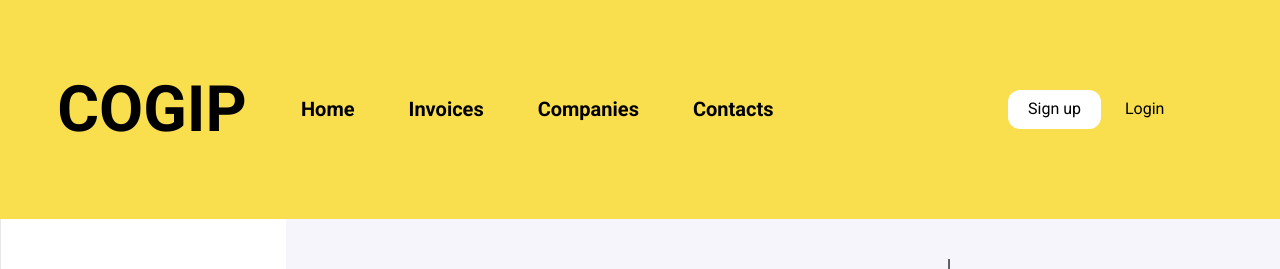
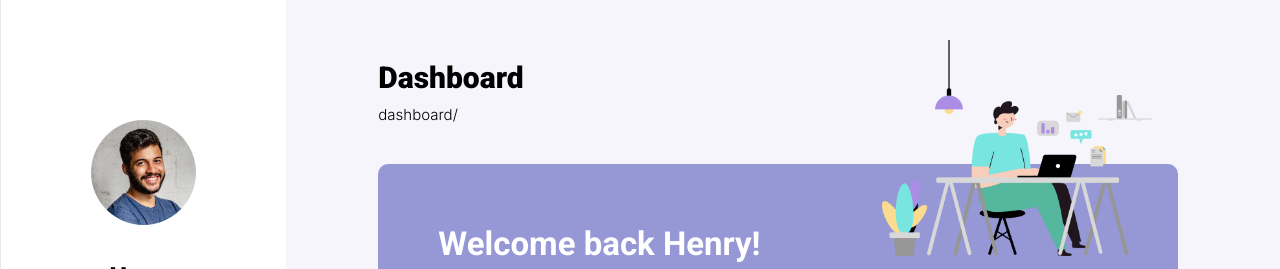
Before and after one commit to Robpiot/COGIP-GP3, a React (Vite) app: page /dashboard in a window 1280 px wide. Shown: the top 269 px of the page. Built offline with nearby package versions, Linux system fonts and the light colour scheme; no server answers.

Commit message:
fixing my mistake of adding the Header in the dashboard, :oops

```diff
--- a/src/App.jsx
+++ b/src/App.jsx
@@ -85,9 +85,6 @@ function App() {
         } />
         <Route path="dashboard" element={
           <>
-            <Header setOpenModal={setOpenModal} />
-            {openModal === 'login' && <ModalLogin closeModal={() => setOpenModal('')} />}
-            {openModal === 'register' && <ModalRegister closeModal={() => setOpenModal('')} />}
             <DashboardPage />
           </>
         } />
```
